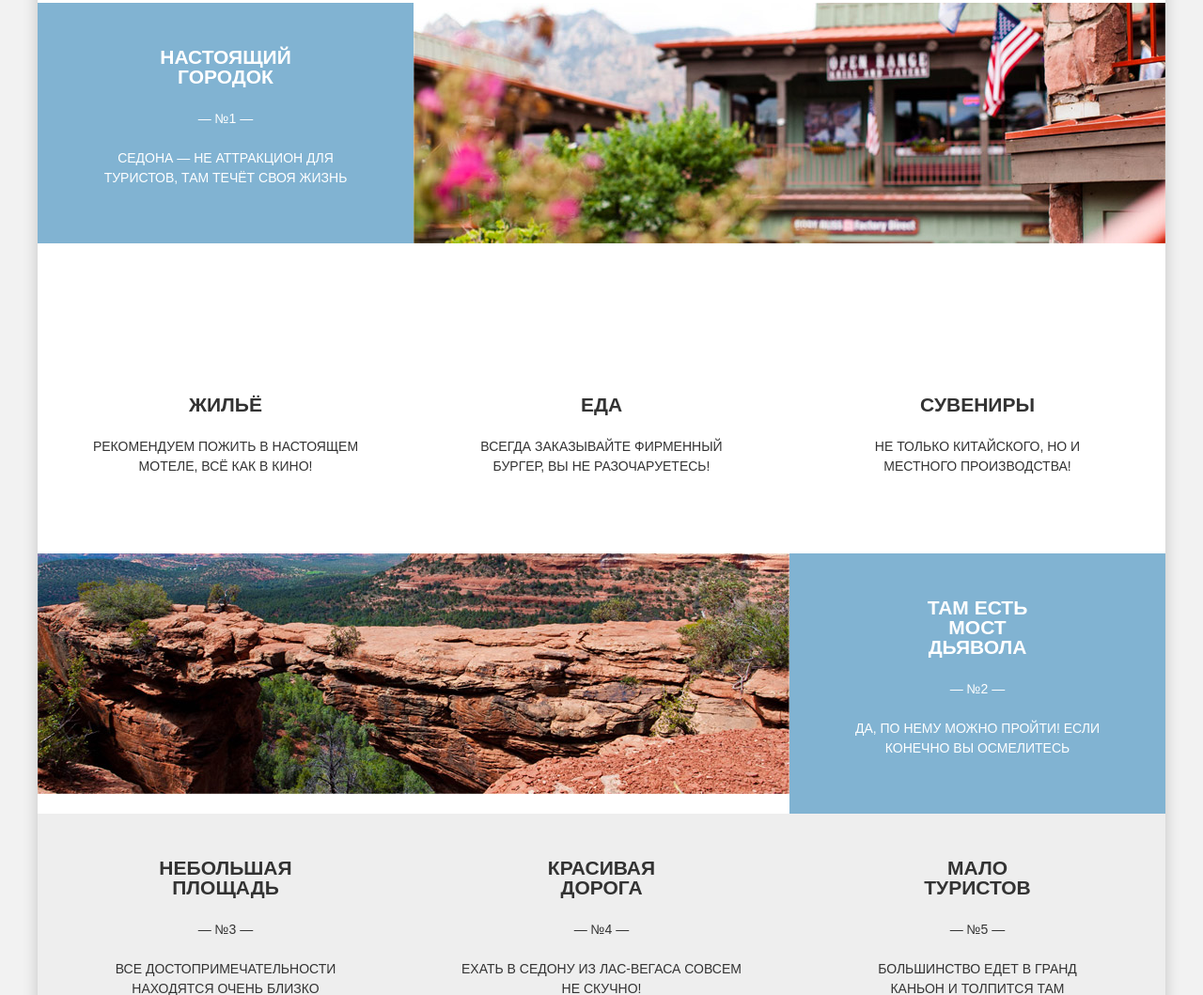
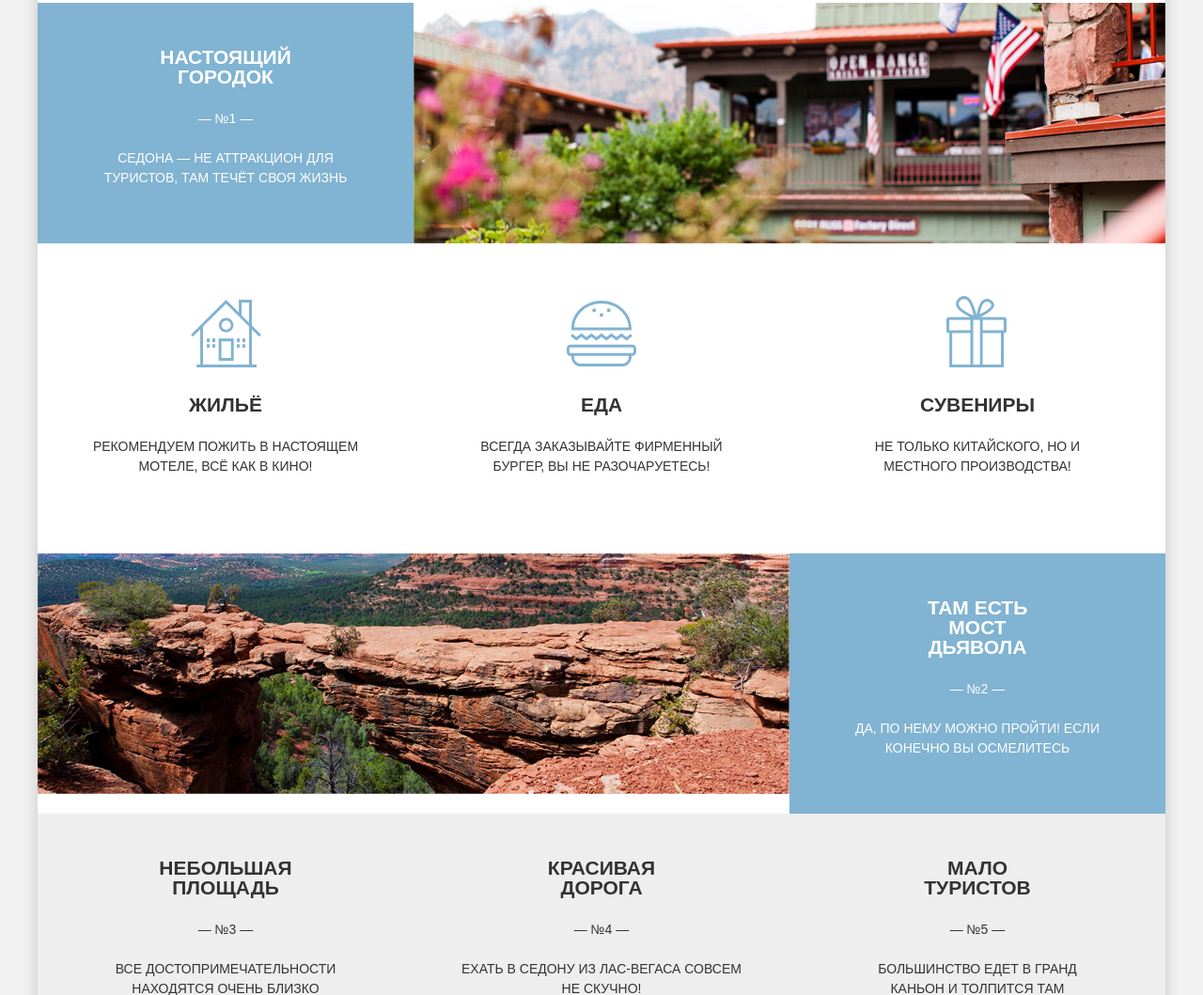
Before and after one commit to Mashustia/sedona-gh-pages, a plain HTML site: page index.html in a window 1280 px wide. Shown: the part 829-1888 px from the top of the page at 94% size. Drawn offline with Linux system fonts and the light colour scheme.

Commit message:
revork img address 3

```diff
--- a/css/style.css
+++ b/css/style.css
@@ -458,19 +458,19 @@ img {
   .promo__item--house::after {
     width: 75px;
     height: 72px;
-    background-image: url("./img/promo-image-1.svg");
+    background-image: url("../img/promo-image-1.svg");
     top: 60px;
     margin-left: -37px; }
   .promo__item--burger::after {
     width: 74px;
     height: 70px;
-    background-image: url("./img/promo-image-2.svg");
+    background-image: url("../img/promo-image-2.svg");
     top: 61px;
     margin-left: -37px; }
   .promo__item--present::after {
     width: 64px;
     height: 76px;
-    background-image: url("./img/promo-image-3.svg");
+    background-image: url("../img/promo-image-3.svg");
     top: 56px;
     margin-left: -33px; }
 
```
